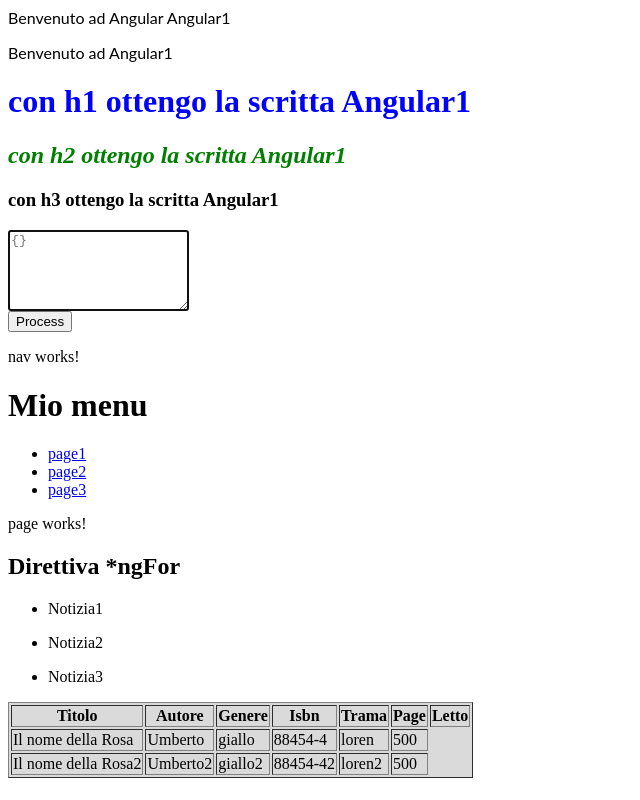
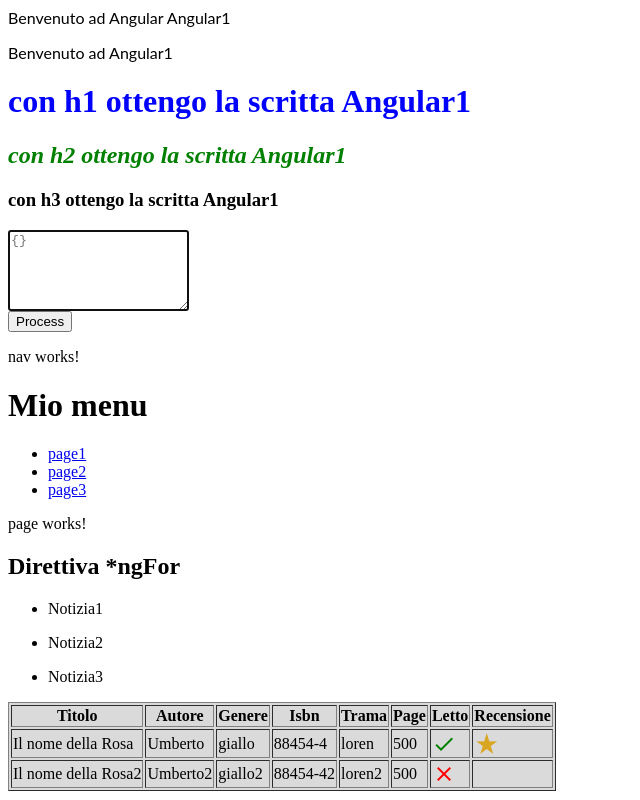
Before and after one commit to TikitakaMike83/VideoCorso, an Angular app: page / in a window 1280 px wide. Shown: the whole page, without its empty margins (0-640 px from the left). Built offline with nearby package versions, Linux system fonts and the light colour scheme.

Commit message:
3 files modified

```diff
--- a/src/app/page/page.component.css
+++ b/src/app/page/page.component.css
@@ -14,3 +14,8 @@ td{
   color :red;
   bottom: -10px;
 }
+.gold {
+  color: goldenrod;
+  font-size: 25px;
+  width: auto;
+}
--- a/src/app/page/page.component.html
+++ b/src/app/page/page.component.html
@@ -18,6 +18,7 @@ page works!
   <th>Trama</th>
   <th>Page</th>
   <th>Letto</th>
+  <th>Recensione</th>
   </tr>
 
 <!--leggi quello che c'è in books e inseriscilo nella varialile libro
@@ -34,11 +35,22 @@ Per accedere ad un oggetto uso il punto
 <span *ngIf="libro.letto==='OK'" class="material-icons green">done</span>
 <span *ngIf="libro.letto==='NO'" class="material-icons red">close</span>
 </td> -->
-<!--<td>  // come usare // ngIf con else
+<td>   <!--// come usare ngIf con else  -->
 <span *ngIf="libro.letto==='OK'; else nonletto" class="material-icons green">done</span>
 <ng-template #nonletto>
 <span class="material-icons red">close</span>
 </ng-template>
-</td> -->
+</td>
+
+<!-- dammi tutte quelle con condizioni che danno true -->
+<td [ngSwitch]= "true">
+<span *ngSwitchCase='libro.voto >=4 && libro.voto < 10' >
+      <i class="material-icons gold">star_rate</i>
+</span>
+<span *ngSwitchCase='libro.voto >=11'>
+<i class="material-icons gold">star_rate</i>
+</span>
+
+</td>
 </tr>
 </table>
--- a/src/app/page/page.component.ts
+++ b/src/app/page/page.component.ts
@@ -19,7 +19,8 @@ books = [
     isbn:'88454-4',
     trama: 'loren',
     page : 500,
-    letto : 'OK'
+    letto : 'OK',
+    voto: 4
   },
   {
     titolo: 'Il nome della Rosa2',
@@ -28,7 +29,8 @@ books = [
     isbn:'88454-42',
     trama: 'loren2',
     page : 500,
-    letto : 'NO'
+    letto : 'NO',
+    voto : 3
   },
 ];
   constructor() { }
```
